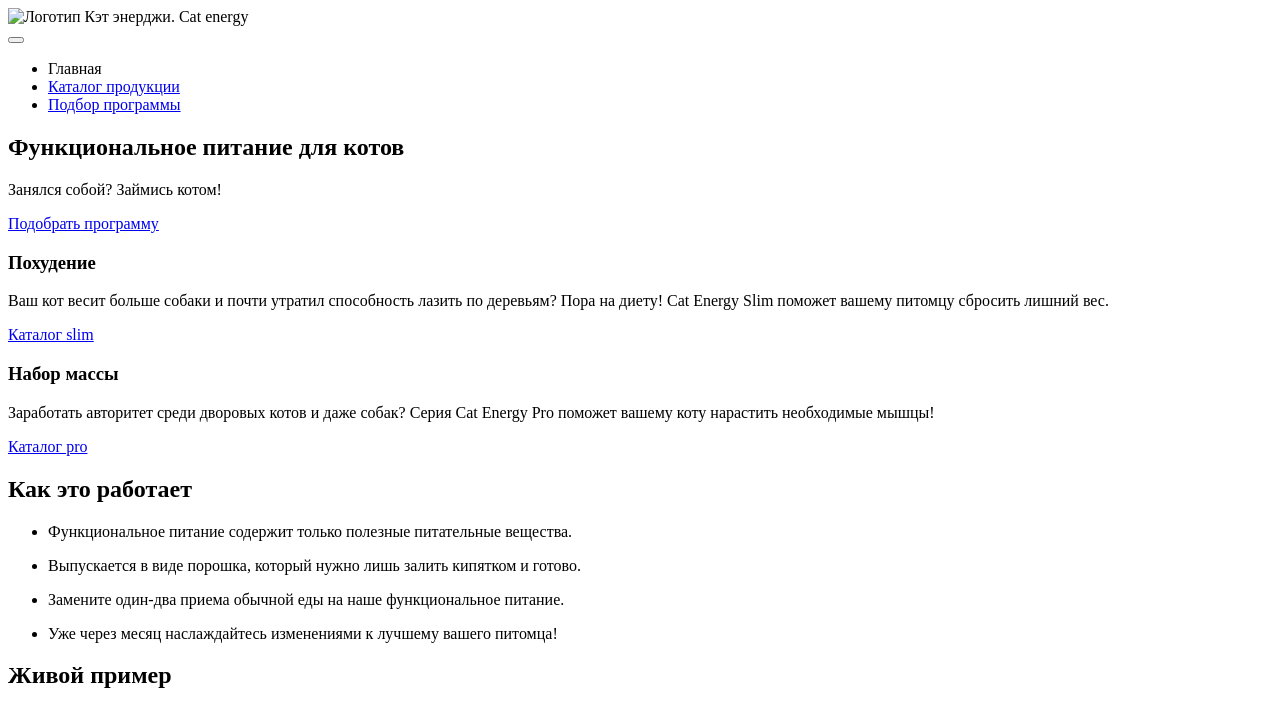
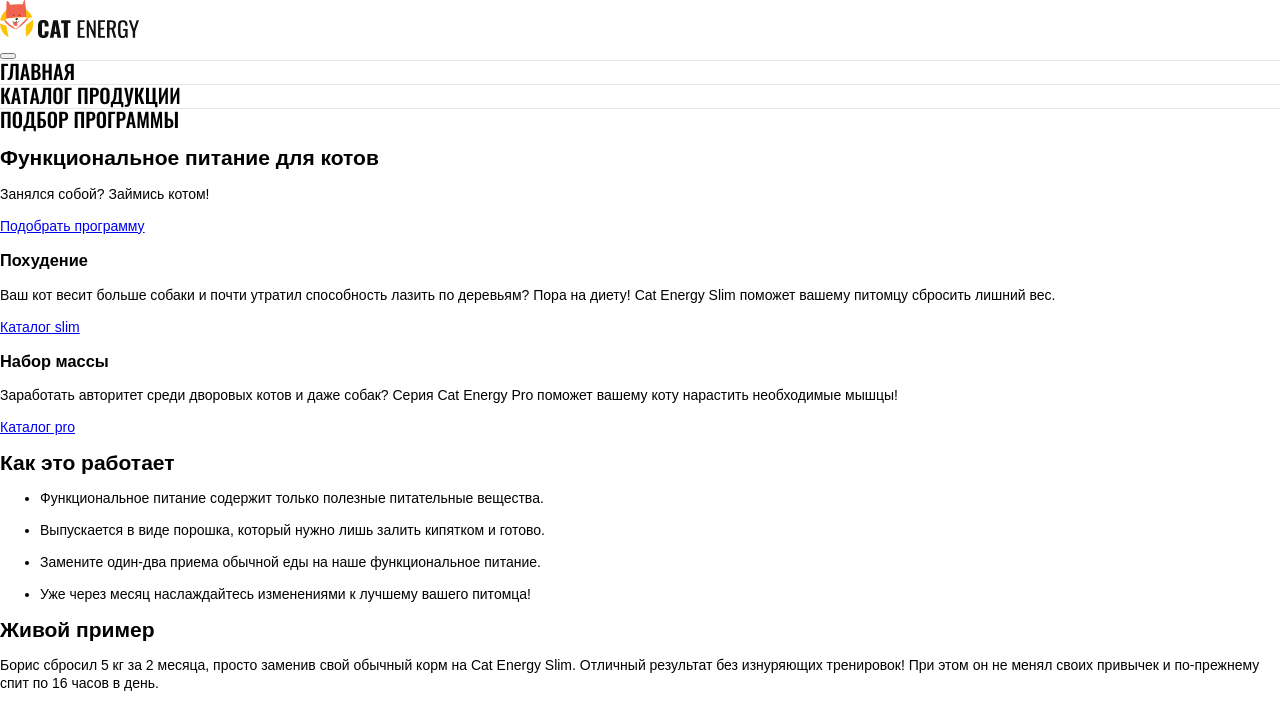
Before and after one commit to goryanych/317105-cat-energy-24, a website: page source/index.html in a window 1280 px wide. Shown: the top 703 px of the page. Drawn offline with nearby package versions, Linux system fonts and the light colour scheme; files that its build step writes are made by us from their sources.

Commit message:
feat: add base styles & menu styles

```diff
--- a/source/index.html
+++ b/source/index.html
@@ -11,10 +11,10 @@
   <!-- header -->
   <header class="header">
     <a class="header__logo">
-      <img src="" width="" height="" alt="Логотип Кэт энерджи.">
+      <img src="./img/logo-mobile.svg" width="34" height="38" alt="Логотип Кэт энерджи.">
     </a>
-    <a class="header__site-name site-name">
-      <span class="site-name__item">Cat</span> energy
+    <a class="header__logo-name logo-name">
+      <img src="./img/logo-name.svg" width="101" height="18" alt="Логотип Cat energy.">
     </a>
     <nav class="header__nav nav">
       <button class="nav__toggle" type="button">
--- a/source/sass/abstracts/_variables.scss
+++ b/source/sass/abstracts/_variables.scss
@@ -3,3 +3,22 @@
 $font-secondary: "Arial", sans-serif;
 
 // Colors
+$basic-black: rgb(0, 0, 0);
+$basic-green: rgb(104, 183, 56);
+$basic-green-2: rgb(94, 170, 47);
+$basic-grey: rgb(242, 242, 242);
+
+$special-grey: rgb(205, 205, 205);
+$special-grey-2: rgb(235, 235, 235);
+$special-grey: rgb(102, 102, 102);
+$special-dark-grey: rgb(68, 68, 68);
+$special-dark-grey-2: rgb(34, 34, 34);
+
+$status-error: rgb(255, 130, 130);
+
+$border-grey: rgb(230, 230, 230);
+
+// Effect styles
+$shadow-normal: 0 1px 3px rgba(0, 0, 0, 0.16);
+$shadow-hover: 0 2px 4px rgba(0, 0, 0, 0.19);
+$shadow-pressed: 0 3px 5px rgba(0, 0, 0, 0.2);
--- a/source/sass/base/_base.scss
+++ b/source/sass/base/_base.scss
@@ -0,0 +1,8 @@
+.page__body {
+  margin: 0;
+
+  font-family: $font-secondary;
+  font-size: 14px;
+  line-height: 18px;
+  color: $basic-black;
+}
--- /dev/null
+++ b/source/sass/components/menu-list.scss
@@ -0,0 +1,21 @@
+.menu-list {
+  margin-top: 0;
+  margin-bottom: 0;
+  padding-left: 0;
+
+  list-style-type: none;
+}
+
+.menu-list__item {
+  border-top: 1px solid $border-grey;
+}
+
+.menu-list__link {
+  font-family: $font-primary;
+  font-weight: 500;
+  font-size: 20px;
+  line-height: 20px;
+  color: $basic-black;
+  text-decoration: none;
+  text-transform: uppercase;
+}
--- a/source/sass/style.scss
+++ b/source/sass/style.scss
@@ -9,3 +9,4 @@
 @import "./base/helpers";
 
 // Components
+@import "./components/menu-list.scss";
```
